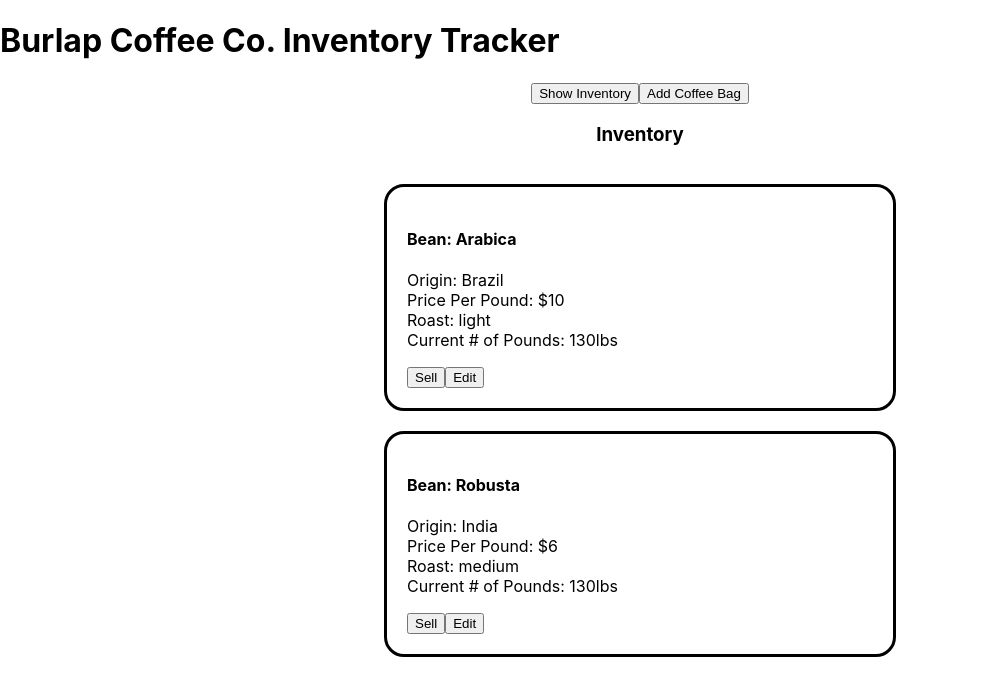
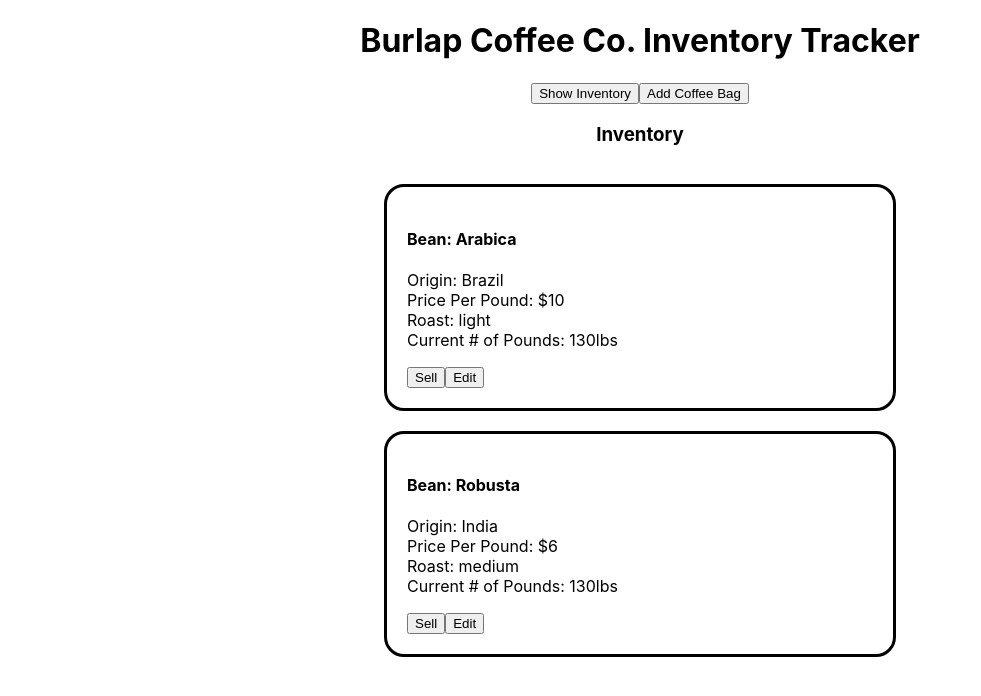
Before and after one commit to mejia-dev/burlap-coffee-with-redux, a React (Create React App) app: page / in a window 1280 px wide. Shown: the top 696 px of the page, without its empty margins (0-981 px from the left). Built offline with nearby package versions, Linux system fonts and the light colour scheme.

Commit message:
Add center text styling

```diff
--- a/src/components/Header.js
+++ b/src/components/Header.js
@@ -1,9 +1,12 @@
 import React from "react";
 
 export default function Header() {
+  const styleCenterText = {
+    textAlign: "center",
+  }
   return (
     <React.Fragment>
-      <h1>Burlap Coffee Co. Inventory Tracker</h1>
+      <h1 style={styleCenterText}>Burlap Coffee Co. Inventory Tracker</h1>
     </React.Fragment>
   );
 }
```
